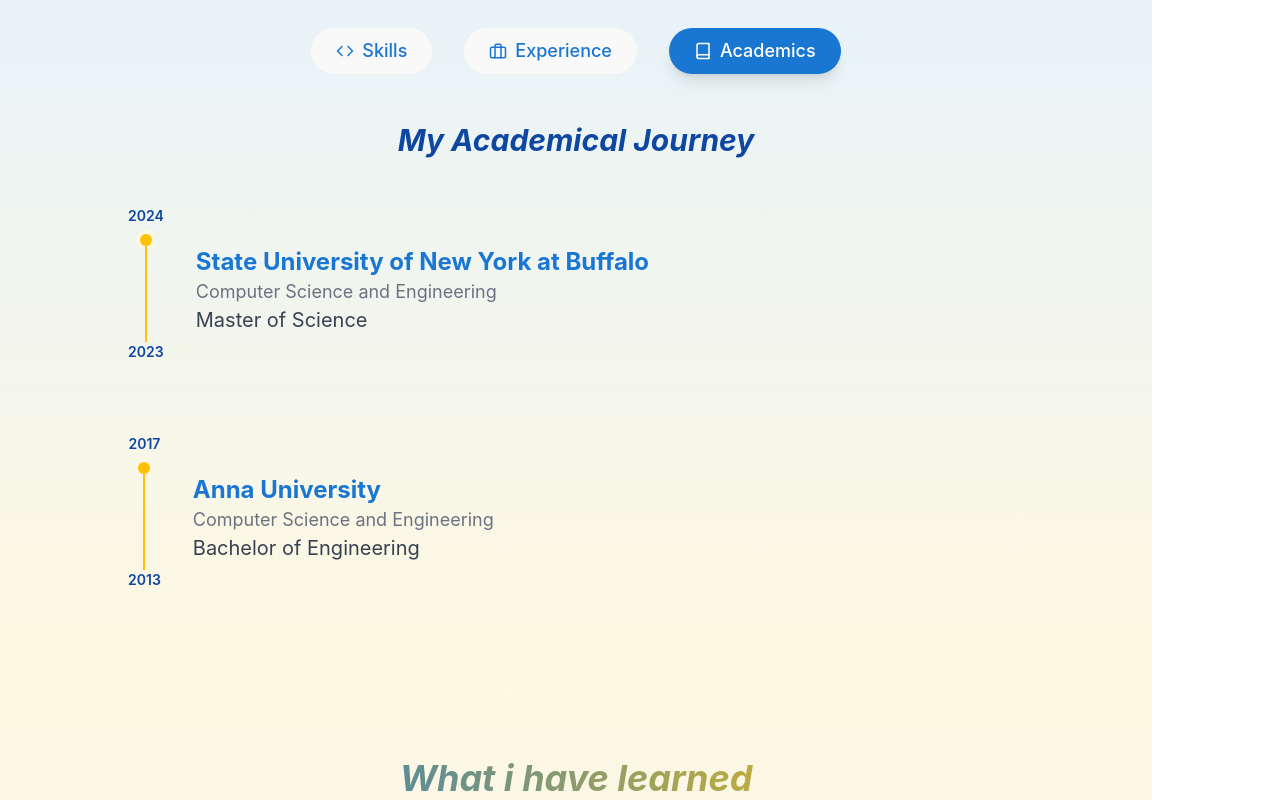
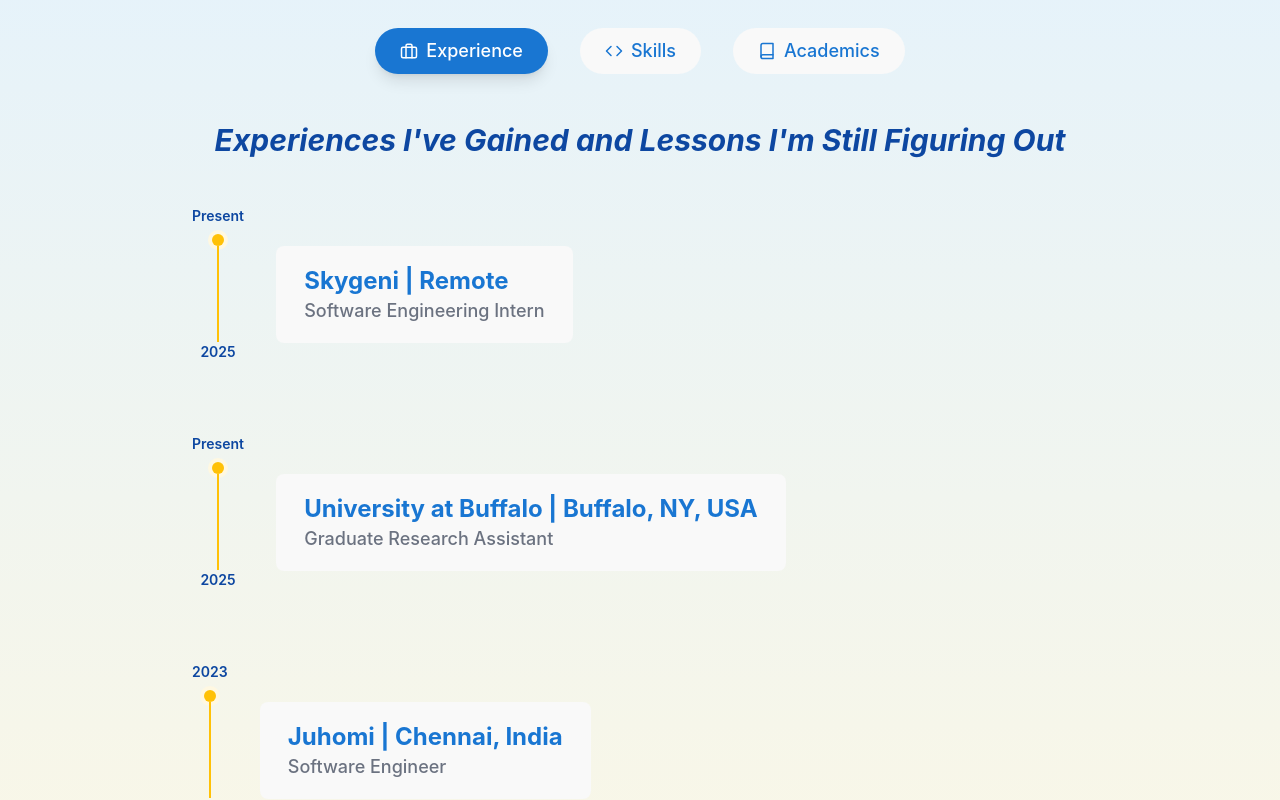
Before and after one commit to Bhargavi-Krish-15/portfolio, a React (Vite) app: page / in a window 1280 px wide. Shown: the part 940-1740 px from the top of the page. Built offline with nearby package versions, Linux system fonts and the light colour scheme.

Commit message:
corrected screen responsiveness and changed resume

```diff
--- a/src/App.css
+++ b/src/App.css
@@ -1,9 +1,18 @@
-#root {
+/* #root {
   max-width: 1280px;
   margin: 0 auto;
   padding: 2rem;
   text-align: center;
+} */
+#root {
+  /* Change max-width to width for full responsiveness */
+  width: 100%;
+  max-width: 100%;
+  margin: 0 auto;
+  padding: 0; /* Remove padding */
+  text-align: center;
 }
+
 
 .logo {
   height: 6em;
--- a/src/App.jsx
+++ b/src/App.jsx
@@ -10,7 +10,9 @@
 function App() {
   return (
     <BrowserRouter>
-      <div className="relative">
+      {/* <div className="relative"> */}
+       <div className="relative w-full min-h-screen bg-gradient-to-b from-[#FFF8E1] to-[#E3F2FD]">
+
         <Navbar />
         <Hero />
         <About />
--- a/src/components/About.jsx
+++ b/src/components/About.jsx
@@ -3,7 +3,7 @@
 import Skills from './Skills';
 
 function About() {
-  const [activeTab, setActiveTab] = useState("academics");
+  const [activeTab, setActiveTab] = useState("experience");
     const [expandedExp, setExpandedExp] = useState(null);
 
   const education = [
@@ -24,6 +24,30 @@
   ];
 
   const experience = [
+    {
+      title: "Software Engineering Intern",
+      company: "Skygeni | Remote",
+      start_year: "2025",
+      end_year: "Present",
+      link: "https://skygeni.com/",
+      description: [
+        "Currently working as a Software Engineering Intern at Skygeni, focusing on developing and optimizing web applications.",
+        "Utilized React, Node.js, and MongoDB to build and maintain scalable web applications.",
+        "Assisting in enhancing web, mobile, and AI applications, including UI design, test case creation, and SaaS integration using MERN stack"
+      ]
+    },
+    {
+      title: "Graduate Research Assistant",
+      company: "University at Buffalo | Buffalo, NY, USA",
+      start_year: "2025",
+      end_year: "Present",
+      link: "https://wttool.eng.buffalo.edu/",
+      description: [
+        "Currently in the development team of a web-based application for wireless network simulations using real-world geographical data by enhancing features along with the sandbox for network creation, NS3-based simulations, and heatmap visualizations.",
+        "Utilized Python and Flask for backend development, ensuring efficient data handling and processing.",
+        "Debugging application issues, preparing technical documentation, and creating video demos for academic conferences"
+      ]
+    },
     {
       title: "Software Engineer",
       company: "Juhomi | Chennai, India",
@@ -72,6 +96,16 @@
         {/* Tabs */}
         <div className="flex justify-center gap-8 mb-12">
           <button
+            onClick={() => setActiveTab("experience")}
+            className={`flex items-center px-6 py-2 rounded-full text-lg font-medium transition-all ${
+              activeTab === "experience"
+                ? "bg-[#1976D2] text-white shadow-lg"
+                : "text-[#1976D2] hover:bg-[#1976D2]/10"
+            }`}
+          >
+            <FiBriefcase className="mr-2" /> Experience
+          </button>
+           <button
             onClick={() => setActiveTab("skills")}
             className={`flex items-center px-6 py-2 rounded-full text-lg font-medium transition-all ${
               activeTab === "skills"
@@ -80,16 +114,6 @@
             }`}
           >
             <FiCode className="mr-2" /> Skills
-          </button>
-           <button
-            onClick={() => setActiveTab("experience")}
-            className={`flex items-center px-6 py-2 rounded-full text-lg font-medium transition-all ${
-              activeTab === "experience"
-                ? "bg-[#1976D2] text-white shadow-lg"
-                : "text-[#1976D2] hover:bg-[#1976D2]/10"
-            }`}
-          >
-            <FiBriefcase className="mr-2" /> Experience
           </button>
           <button
             onClick={() => setActiveTab("academics")}
@@ -109,7 +133,7 @@
           {/* Academics Tab */}
         {activeTab === "academics" && (
             <>
-                <h3 className="text-3xl font-bold text-center mb-12 text-[#0D47A1] italic">My Academical Journey</h3>
+                <h3 className="text-3xl font-bold text-center mb-12 text-[#0D47A1] italic">From textbooks to triumphs (with a pit stop at procrastination)</h3>
                 <div className="relative flex flex-col items-start space-y-16 max-w-4xl mx-auto">
                     {education.map((edu, index) => (
                         <div key={index} className="relative flex items-start gap-8">
@@ -150,7 +174,7 @@
            {activeTab === "experience" && (
         <>
             <h3 className="text-3xl font-bold text-center mb-12 text-[#0D47A1] italic">
-            My Professional Journey
+            Experiences I've Gained and Lessons I'm Still Figuring Out
             </h3>
             <div className="relative flex flex-col items-start space-y-16 max-w-4xl mx-auto">
             {experience.map((exp, index) => (
--- a/src/components/CurrentWorks.jsx
+++ b/src/components/CurrentWorks.jsx
@@ -3,11 +3,25 @@
 function CurrentWorks() {
   const currentProjects = [
     {
-        title: "Application Development Volunteer",
+      title: "Software Engineering Intern",
+      description: "Currently working as a Software Engineering Intern at Skygeni, focusing on developing and optimizing web applications.",
+      status: "Ongoing",
+      tech: ["React", "MongoDB", "Node.js", "Express"],
+      live: "https://skygeni.com/"
+    },
+    {
+        title: "Graduate Research Assistant",
         description:"Currently in the development team of a web-based application for wireless network simulations using real-world geographical data by enhancing features along with the sandbox for network creation, NS3-based simulations, and heatmap visualizations.",
         status:"Ongoing",
         tech: ["Python", "Flask", "MySql"],
         live: "https://wttool.eng.buffalo.edu"
+    },
+    {
+      title: "Learning Full Stack Development",
+      description: "Currently doing Certifications on advanced concepts in full-stack development, focusing on modern web technologies and best practices.",
+      status: "Ongoing",
+      tech: ["React", "Cloud Computing", "Software Development", "Python", "PHP"],
+      live: "https://www.linkedin.com/in/bhargavi-krishnamurthi-326a68153/details/certifications/"
     },
     {
       title: "Portfolio Website",
@@ -16,13 +30,6 @@
       tech: ["React", "Tailwind CSS", "Vite"],
       github: "https://github.com/Bhargavi-Krish-15/portfolio",
       live: "https://bhargavi-krish-15.github.io/portfolio/"
-    },
-    {
-      title: "Learning Full Stack Development",
-      description: "Currently doing Certifications on advanced concepts in full-stack development, focusing on modern web technologies and best practices.",
-      status: "Ongoing",
-      tech: ["React", "Cloud Computing", "Software Development", "Python", "PHP"],
-      live: "https://www.linkedin.com/in/bhargavi-krishnamurthi-326a68153/details/certifications/"
     },
     // Add more current works/projects
   ];
--- a/src/components/Hero.jsx
+++ b/src/components/Hero.jsx
@@ -89,7 +89,7 @@
 function Hero() {
   const handleDownload = async () => {
     try {
-      const response = await fetch("assets/resume_bk_2025.pdf");
+      const response = await fetch("assets/bhargavik.pdf");
       const blob = await response.blob();
       const url = window.URL.createObjectURL(blob);
       const link = document.createElement("a");
@@ -171,7 +171,7 @@
 
           <div className="absolute bottom-10 -right-4 bg-white px-4 py-2 rounded-lg shadow-md z-20">
             <div className="flex items-center gap-2">
-              <span className="text-[#1976D2] text-2xl font-bold">4</span>
+              <span className="text-[#1976D2] text-2xl font-bold">4 +</span>
               <span className="text-gray-600 text-sm">Years<br/>Experience</span>
             </div>
           </div>
--- a/src/components/Projects.jsx
+++ b/src/components/Projects.jsx
@@ -4,13 +4,13 @@
       title: "Java Play Store Clone with Fake Review Detection",
       description: "Developed a virtual Play Store platform to enhance user trust by filtering out fake reviews. Implemented a custom algorithm for fake review detection using keyword analysis and text pattern recognition.",
       tech: ["Java SE", "MySQL"],
-      github: "https://github.com/yourusername/playstore-clone",
+      github: "https://github.com/Bhargavi-Krish-15?tab=repositories",
     },
     {
       title: "Machine Learning Crime Prediction Application",
       description: "Developed a predictive analytics web application to forecast crime trends based on geographical data. Enabled users to search for crime types by area and time, enhancing public safety awareness.",
       tech: ["Streamlit", "scikit-learn", "Python"],
-      github: "https://github.com/yourusername/crime-prediction",
+      github: "https://github.com/Bhargavi-Krish-15?tab=repositories",
     },
     {
       title: "React Financial Data Visualization Dashboard",
@@ -23,13 +23,13 @@
       title: "Operating Systems and Database Systems Projects",
       description: "Implemented core operating system concepts such as memory management, process scheduling and database management, passing test cases for functionality and performances.",
       tech: ["C++", "Docker"],
-      github: "https://github.com/yourusername/os-projects",
+      github: "https://github.com/wendanzhao/UB-CSE562-TacoDB",
     },
     {
       title: "C++ Client-Server Text Chat Application",
       description: "Engineered a text chat application to facilitate real-time communication between multiple clients.",
       tech: ["C++", "TCP/IP sockets"],
-      github: "https://github.com/yourusername/chat-app",
+      github: "https://github.com/UB-CSE4589/pa1-jjjeong-bkrishna",
     },
     {
       title: "Hotel Management System",
@@ -43,6 +43,12 @@
       tech: ["Ruby", "Rails"],
       github: "https://github.com/Bhargavi-Krish-15/Employee_app",
     },
+    {
+      title: "Hands-On Beginnings",
+      description: "Developed a hands-on learning platform for beginners in programming, featuring interactive tutorials and coding challenges.",
+      tech: ["HTML", "CSS", "JavaScript", "Mern Stack", "React", "Node.js", "Express", "MongoDB", "Tailwind CSS", "swagger", "Postman", "kubernetes", "Docker","Git","Orm"],
+      github: "https://github.com/Bhargavi-Krish-15?tab=repositories",
+    }
   ];
 
   return (
--- a/src/components/Skills.jsx
+++ b/src/components/Skills.jsx
@@ -86,14 +86,14 @@
     <section id="skills" className="py-20 bg-gradient-to-b from-[#FFF8E1] to-[#E3F2FD]">
       <div className="container mx-auto px-4 max-w-4xl">
         <h2 className="text-4xl font-bold mb-12 text-center bg-gradient-to-r from-[#1976D2] to-[#FFC107] bg-clip-text text-transparent italic">
-          What i have learned
+          Skills I've Dabbled In (and survived to tell the tale)
         </h2>
 
         <div className="grid grid-cols-1 md:grid-cols-2 gap-8">
           <div className="bg-[#E3F2FD] rounded-xl shadow-lg p-6 hover:shadow-xl transition-shadow">
             <h3 className="text-xl font-bold mb-4 text-[#1976D2]">Languages</h3>
             <div className="flex flex-wrap gap-2">
-              {['Ruby on Rails', 'Python', 'JavaScript', 'Java', 'C++', 'React', 'Django', 'PHP'].map((skill) => (
+              {['Ruby on Rails', 'Python', 'JavaScript', 'Java', 'C++', 'React', 'Django', 'PHP', 'MERN'].map((skill) => (
                 <span key={skill} className="px-3 py-1 bg-white/90 text-[#1976D2] rounded-full text-sm">
                   {skill}
                 </span>
@@ -104,7 +104,7 @@
           <div className="bg-[#E3F2FD] rounded-xl shadow-lg p-6 hover:shadow-xl transition-shadow">
             <h3 className="text-xl font-bold mb-4 text-[#1976D2]">Frameworks & Libraries</h3>
             <div className="flex flex-wrap gap-2">
-              {['Ruby Gems', 'Active Record', 'Active Storage', 'Web packer', 'Devise', 'Action Controller', 'Rspec', 'Sinatra', 'Sidekiq', 'Puma'].map((skill) => (
+              {[ 'Node.js', 'Express.js','Ruby Gems', 'Active Record', 'Active Storage', 'Web packer', 'Devise', 'Action Controller', 'Rspec', 'Sinatra', 'Sidekiq', 'Puma'].map((skill) => (
                 <span key={skill} className="px-3 py-1 bg-white/90 text-[#1976D2] rounded-full text-sm">
                   {skill}
                 </span>
--- a/src/index.css
+++ b/src/index.css
@@ -2,7 +2,7 @@
 @tailwind components;
 @tailwind utilities;
 
-:root {
+/* :root {
   font-family: Inter, system-ui, Avenir, Helvetica, Arial, sans-serif;
   line-height: 1.5;
   font-weight: 400;
@@ -11,6 +11,19 @@
   color: rgba(255, 255, 255, 0.87);
   background-color: #242424;
 
+  font-synthesis: none;
+  text-rendering: optimizeLegibility;
+  -webkit-font-smoothing: antialiased;
+  -moz-osx-font-smoothing: grayscale;
+} */
+
+:root {
+  font-family: Inter, system-ui, Avenir, Helvetica, Arial, sans-serif;
+  line-height: 1.5;
+  font-weight: 400;
+  color-scheme: light;
+  color: #213547;
+  background-color: #FFF8E1;
   font-synthesis: none;
   text-rendering: optimizeLegibility;
   -webkit-font-smoothing: antialiased;
@@ -26,12 +39,22 @@
   color: #535bf2;
 }
 
-body {
+/* body {
   margin: 0;
   display: flex;
   place-items: center;
   min-width: 320px;
   min-height: 100vh;
+} */
+
+body {
+  margin: 0;
+  padding: 0;
+  min-width: 320px;
+  min-height: 100vh;
+  width: 100%;
+  overflow-x: hidden;
+  background-color: #FFF8E1;
 }
 
 h1 {
@@ -46,7 +69,7 @@
   font-size: 1em;
   font-weight: 500;
   font-family: inherit;
-  background-color: #1a1a1a;
+  background-color: #f9f9f9;
   cursor: pointer;
   transition: border-color 0.25s;
 }
@@ -58,7 +81,7 @@
   outline: 4px auto -webkit-focus-ring-color;
 }
 
-@media (prefers-color-scheme: light) {
+/* @media (prefers-color-scheme: light) {
   :root {
     color: #213547;
     background-color: #ffffff;
@@ -69,4 +92,4 @@
   button {
     background-color: #f9f9f9;
   }
-}
+} */
```
Also changed, not shown: 1 other file (tests, documents, lock files or other folders).
